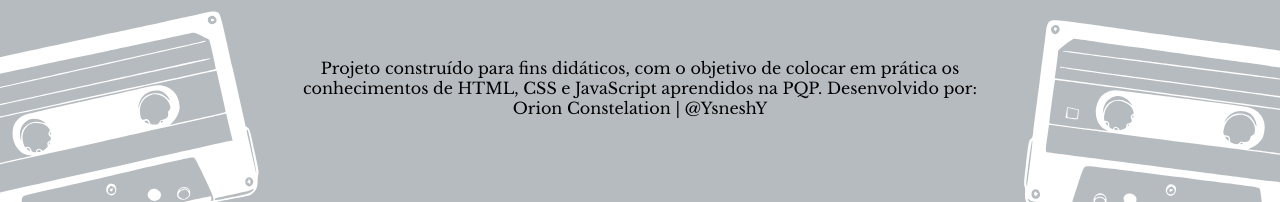
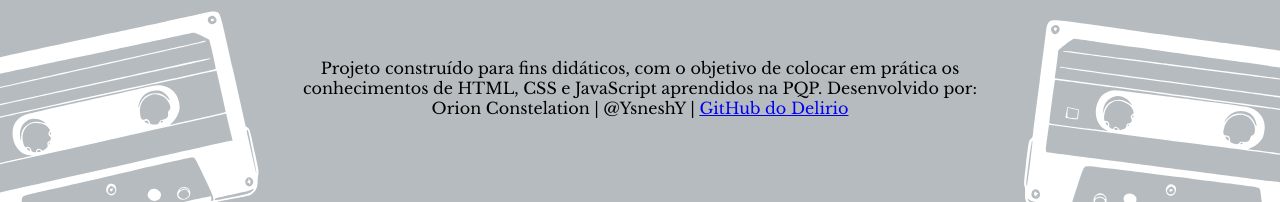
Before and after one commit to DELIRlO/wordinvert, a plain HTML site: page index.html in a window 1280 px wide. Shown: the part 3813-4015 px from the top of the page. Drawn offline with nearby package versions, Linux system fonts and the light colour scheme; a web font is replaced by a local one.

Commit message:
:bug: first commit

```diff
--- a/index.html
+++ b/index.html
@@ -162,7 +162,7 @@
       <p>
         Projeto construído para fins didáticos, com o objetivo de colocar em
         prática os conhecimentos de HTML, CSS e JavaScript aprendidos na PQP.
-        Desenvolvido por: Orion Constelation | @YsneshY
+        Desenvolvido por: Orion Constelation | @YsneshY | <a href=" http://github.com/DELIRlO">GitHub do Delirio</a>
       </p>
     </footer>
 
```
